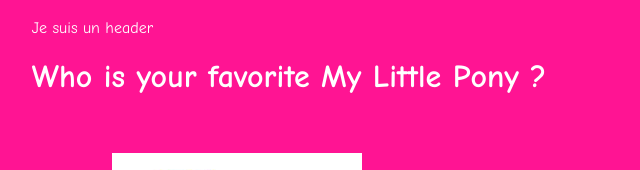
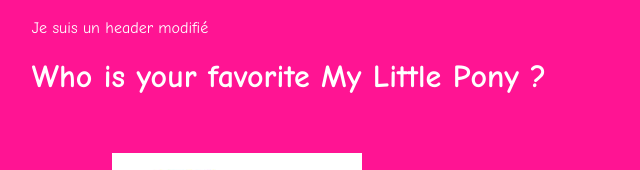
Before and after one commit to jpcouhe/Projet-Git-Poney, a plain HTML site: page index.html in a window 1280 px wide. Shown: the top 170 px of the page, 229-869 px from the left. Drawn offline with Linux system fonts and the light colour scheme.

Commit message:
header du test2

```diff
--- a/index.html
+++ b/index.html
@@ -6,7 +6,7 @@
     </head>
     <body>
         <div class="container">
-            <header>Je suis un header</header>
+            <header>Je suis un header modifié</header>
             <h1>Who is your favorite My Little Pony ?</h1>
             <ul class="ponys">
                 <li>
```
